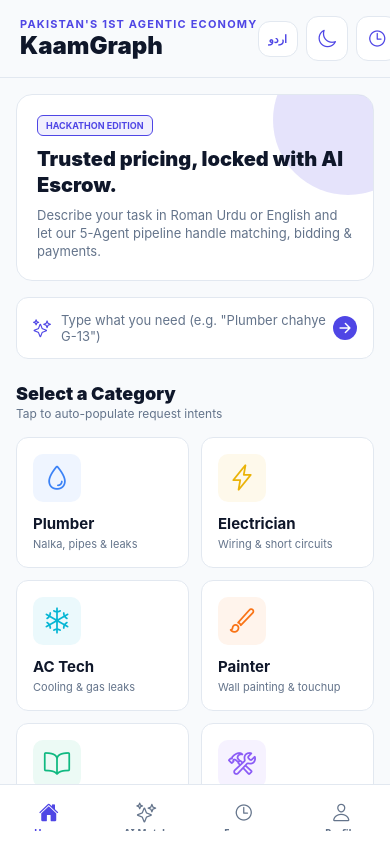
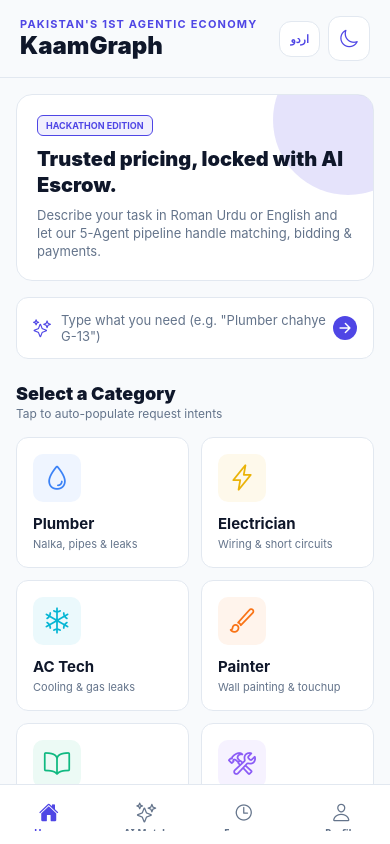
Before and after one commit to devhassanalikhan/gigconnect-pk, a React Native app in the folder mobile/: screen /Home in a window 390 px wide. Built offline with nearby package versions, Linux system fonts and the light colour scheme.

Commit message:
Enhance translation architecture: Dynamically localize bottom navigation tab labels between Urdu & English and remove duplicate top-right history clock button from HomeScreen header

```diff
--- a/mobile/App.tsx
+++ b/mobile/App.tsx
@@ -62,7 +62,7 @@
 
 // ─── Bottom Tab Navigator Setup ─────────────────────────────────────────────────────
 function TabNavigator() {
-  const { colors } = useTheme();
+  const { colors, t } = useTheme();
 
   return (
     <Tab.Navigator
@@ -97,10 +97,10 @@
         },
       })}
     >
-      <Tab.Screen name="Home" component={HomeScreen} options={{ tabBarLabel: 'Home' }} />
-      <Tab.Screen name="Search" component={SearchScreen} options={{ tabBarLabel: 'AI Match' }} />
-      <Tab.Screen name="History" component={HistoryScreen} options={{ tabBarLabel: 'Escrows' }} />
-      <Tab.Screen name="Profile" component={ProfileScreen} options={{ tabBarLabel: 'Profile' }} />
+      <Tab.Screen name="Home" component={HomeScreen} options={{ tabBarLabel: t.tabHome }} />
+      <Tab.Screen name="Search" component={SearchScreen} options={{ tabBarLabel: t.tabSearch }} />
+      <Tab.Screen name="History" component={HistoryScreen} options={{ tabBarLabel: t.tabHistory }} />
+      <Tab.Screen name="Profile" component={ProfileScreen} options={{ tabBarLabel: t.tabProfile }} />
     </Tab.Navigator>
   );
 }
--- a/mobile/ThemeContext.tsx
+++ b/mobile/ThemeContext.tsx
@@ -114,6 +114,12 @@
   verifiedBadgeWorker: string;
   premiumClient: string;
   topRatedProvider: string;
+
+  // Tabs
+  tabHome: string;
+  tabSearch: string;
+  tabHistory: string;
+  tabProfile: string;
 }
 
 const englishTranslations: TranslationSet = {
@@ -161,6 +167,10 @@
   verifiedBadgeWorker: "NADRA & Police Clearance Approved",
   premiumClient: "Premium Client • Islamabad",
   topRatedProvider: "Top Rated Provider • Sector G-13",
+  tabHome: "Home",
+  tabSearch: "AI Match",
+  tabHistory: "Escrows",
+  tabProfile: "Profile",
 };
 
 const urduTranslations: TranslationSet = {
@@ -208,6 +218,10 @@
   verifiedBadgeWorker: "نادرا اور پولیس تصدیق منظور شدہ",
   premiumClient: "پریمیم کلائنٹ • اسلام آباد",
   topRatedProvider: "ٹاپ ریٹیڈ فراہم کنندہ • سیکٹر G-13",
+  tabHome: "ہوم",
+  tabSearch: "میچنگ",
+  tabHistory: "ایسکرو",
+  tabProfile: "پروفائل",
 };
 
 interface ThemeContextProps {
--- a/mobile/screens/HomeScreen.tsx
+++ b/mobile/screens/HomeScreen.tsx
@@ -80,13 +80,6 @@
               size={20}
               color={userRole === 'client' ? colors.primary : colors.success}
             />
-          </TouchableOpacity>
-          <TouchableOpacity
-            style={[styles.historyBtn, { backgroundColor: colors.cardBackground, borderColor: colors.border, marginLeft: 8 }]}
-            onPress={() => navigation.navigate('History')}
-            activeOpacity={0.7}
-          >
-            <Ionicons name="time-outline" size={20} color={userRole === 'client' ? colors.primary : colors.success} />
           </TouchableOpacity>
         </View>
       </View>
```
